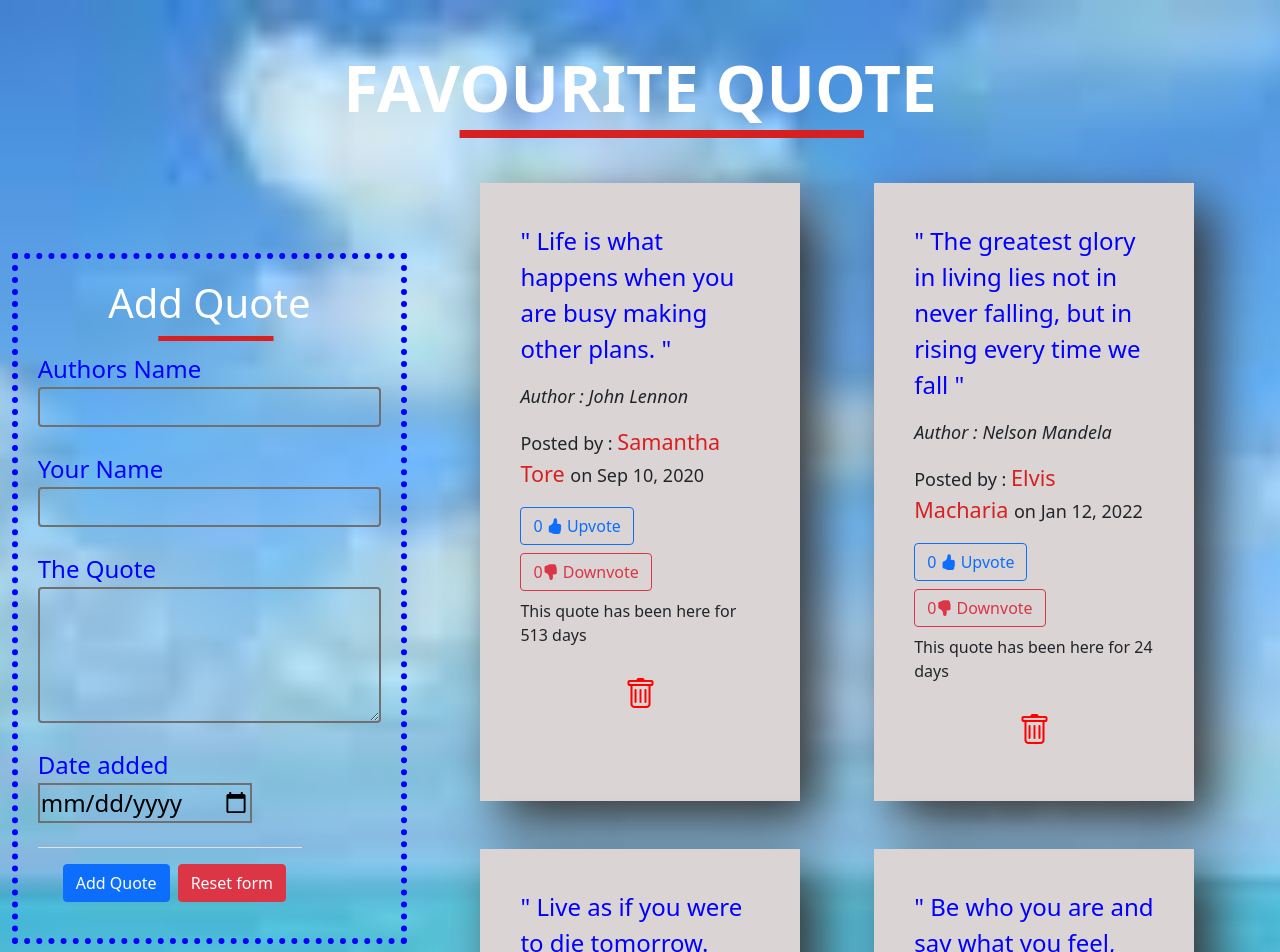
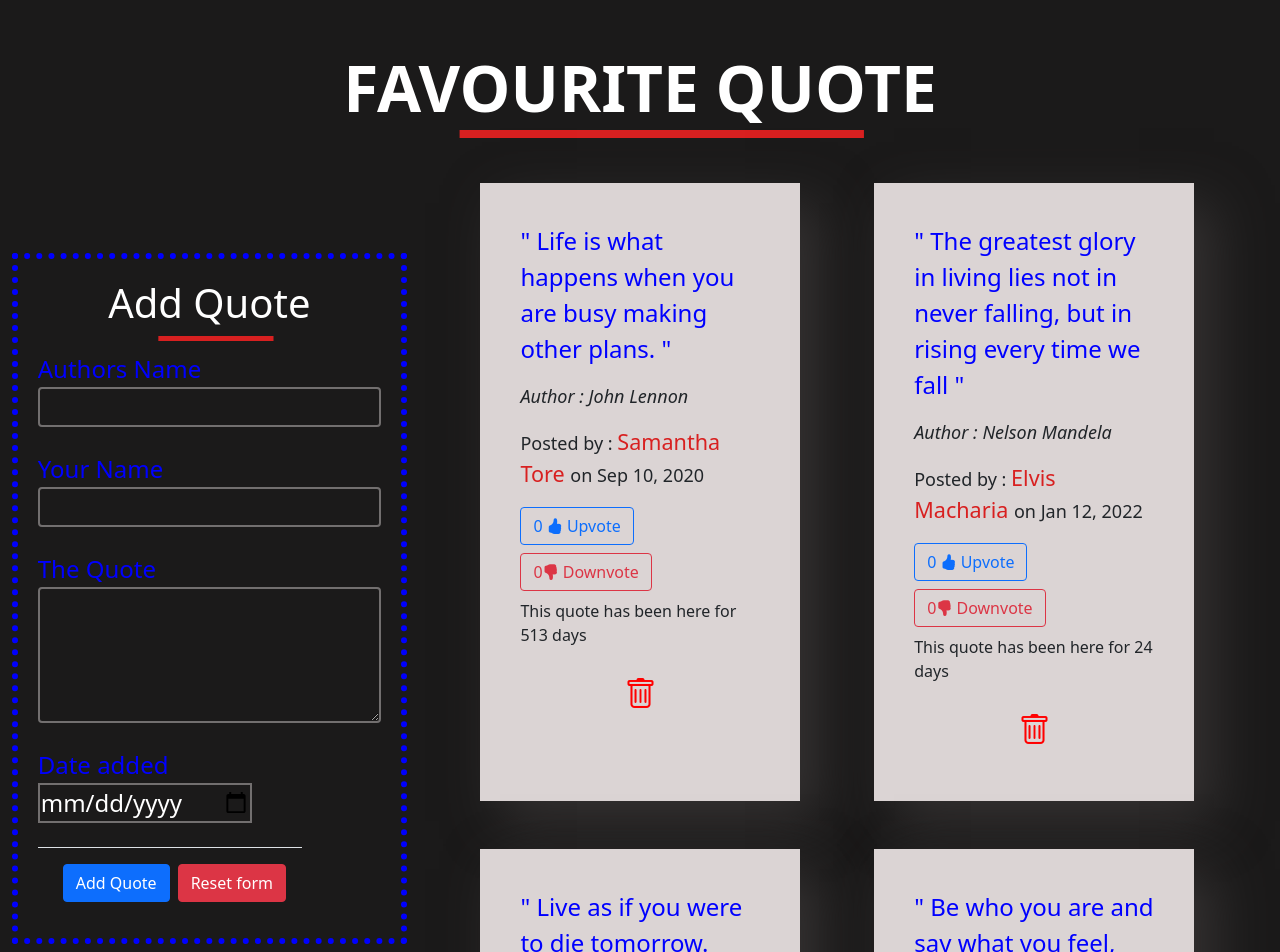
Before and after one commit to Memory-Wabwile/Quotes-App, an Angular app: page / in a window 1280 px wide. Shown: the top 952 px of the page. Built offline with nearby package versions, Linux system fonts and the light colour scheme.

Commit message:
properly indent the code

```diff
--- a/src/app/highlight.directive.ts
+++ b/src/app/highlight.directive.ts
@@ -9,18 +9,28 @@ export class HighlightDirective {
     this.elem.nativeElement.style.backgroundColor='highlight';
    }
 
-   @Input() defaultColor = '';
+  //  @Input() defaultColor = '';
 
-   @Input() appHighlight = '';
+  //  @Input() appHighlight = '';
 
-   @HostListener("") upVote() {
-    this.highlight(this.appHighlight || this.defaultColor || 'grey');
-  }
+  //  @HostListener("click") upVote() {
+  //   this.highlight();
+  // }
 
-  @HostListener("") downVote() {
-    this.highlight('');
-  }
-  private highlight(color: string) {
-    this.elem.nativeElement.style.backgroundColor = color;
-  }
-}
+//  highlight(){
+//     let array:number[]=[];
+// this.appHighlight.quote.forEach((quote:any) =>
+// quote.appHighlightLiked = false
+// array.push(quote.upVotes)
+// )
+ }
+  // private highlight(color: string) {
+  //   this.elem.nativeElement.style.backgroundColor = color;
+  // }
+  // let max=Math.max(...array)
+  // let i = array.indexOf(max)
+  // this.appHighlight.quote[i].appHighlightLiked = true;
+
+//   ngOnInit(){}
+// }
+// }
--- a/src/app/quotes-form/quotes-form.component.html
+++ b/src/app/quotes-form/quotes-form.component.html
@@ -7,7 +7,7 @@
 
 
     <label style="color: blue;font-weight:500;" for="author">Authors Name</label>
-    <input style="background-color: transparent; border: 2px solid rgb(114, 111, 111);" type="text" required
+    <input style="background-color: transparent; color: white; border: 2px solid rgb(114, 111, 111);" type="text" required
       class="form-control" id="author" [(ngModel)]="newQuote.author" name="name" #author='ngModel' required>
     <div [hidden]="author.valid || author.pristine" class="alert alert-danger">
       <p>Name is required</p>
@@ -17,7 +17,7 @@
 
 
     <label style="color: blue;font-weight:500;" for="name">Your Name</label>
-    <input style="background-color: transparent; border: 2px solid rgb(114, 111, 111);" type="text" required
+    <input style="background-color: transparent;color: white; border: 2px solid rgb(114, 111, 111);" type="text" required
       class="form-control" id="name" [(ngModel)]="newQuote.name" name="name" #name='ngModel' required>
     <div [hidden]="name.valid || name.pristine" class="alert alert-danger">
       <p>Name is required</p>
@@ -28,7 +28,7 @@
 
   <div class="form-group mt-4">
     <label style="color: blue; font-weight:500;" for="quote">The Quote</label>
-    <textarea style="background-color: transparent; border: 2px solid rgb(114, 111, 111);" class="form-control"
+    <textarea style="background-color: transparent;color: white; border: 2px solid rgb(114, 111, 111);" class="form-control"
       id="quote" rows="5" [(ngModel)]="newQuote.quote" name="quote" #quote="ngModel" required></textarea>
     <div [hidden]="quote.valid || quote.pristine" class="alert alert-danger">
       <p>Description is required</p>
@@ -38,7 +38,7 @@
 
   <div class="form-group mt-4">
     <label style=" font-weight:500; margin-right: 5%;color: blue;" for="completeDate">Date added </label>
-    <input style="background-color: transparent; border: 2px solid rgb(114, 111, 111);" type='date' id="completeDate"
+    <input style="background-color: transparent;color: white; border: 2px solid rgb(114, 111, 111);" type='date' id="completeDate"
       [(ngModel)]="newQuote.completeDate" name="completeDate" #completeDate="ngModel" required>
     <div [hidden]="completeDate.valid || completeDate.pristine" class="alert alert-danger">
       <p>Date is required</p>
--- a/src/app/quotes/quotes.component.ts
+++ b/src/app/quotes/quotes.component.ts
@@ -52,7 +52,7 @@ export class QuotesComponent implements OnInit {
     this.quotes.push(quote);
   }
 
-  deleteQuote(isDone: any, index:any) {
+  deleteQuote(isDone: boolean, index:number) {
     if (isDone) {
       let toDelete = confirm(
         `Are you sure you want to delete ${this.quotes[index].author}'s quote?`
@@ -64,6 +64,20 @@ export class QuotesComponent implements OnInit {
     }
   }
 
+  // upvote(index: number) {
+  //   this.quotes[index].upvotes++;
+
+  // }
+
+  // downvote(index: number) {
+  //   this.quotes[index].downvotes++;
+  // }
+
+  // totalVotes(index: number) {
+  //   this.quotes[index].totalVotes++;
+  // }
+
+
   constructor() {}
 
   ngOnInit(): void {}
--- a/src/styles.css
+++ b/src/styles.css
@@ -3,7 +3,7 @@
 @import "~bootstrap-icons/font/bootstrap-icons.css";
 
 body{
-    background:url(./assets/oceans3.jpeg);
+   background-color: rgb(27, 26, 26);
     background-position: center;
     background-repeat: no-repeat;
     background-size: cover;
```
